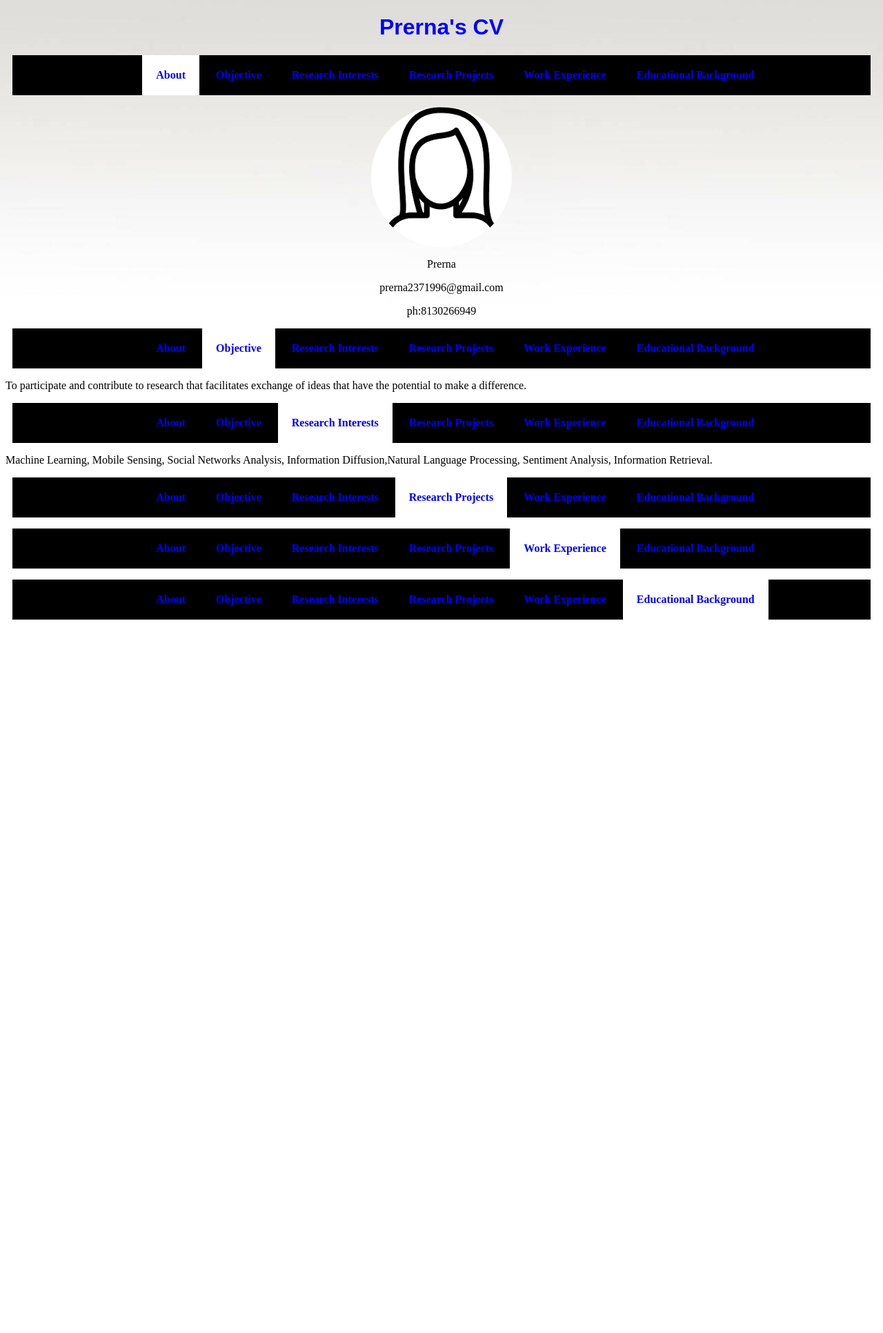
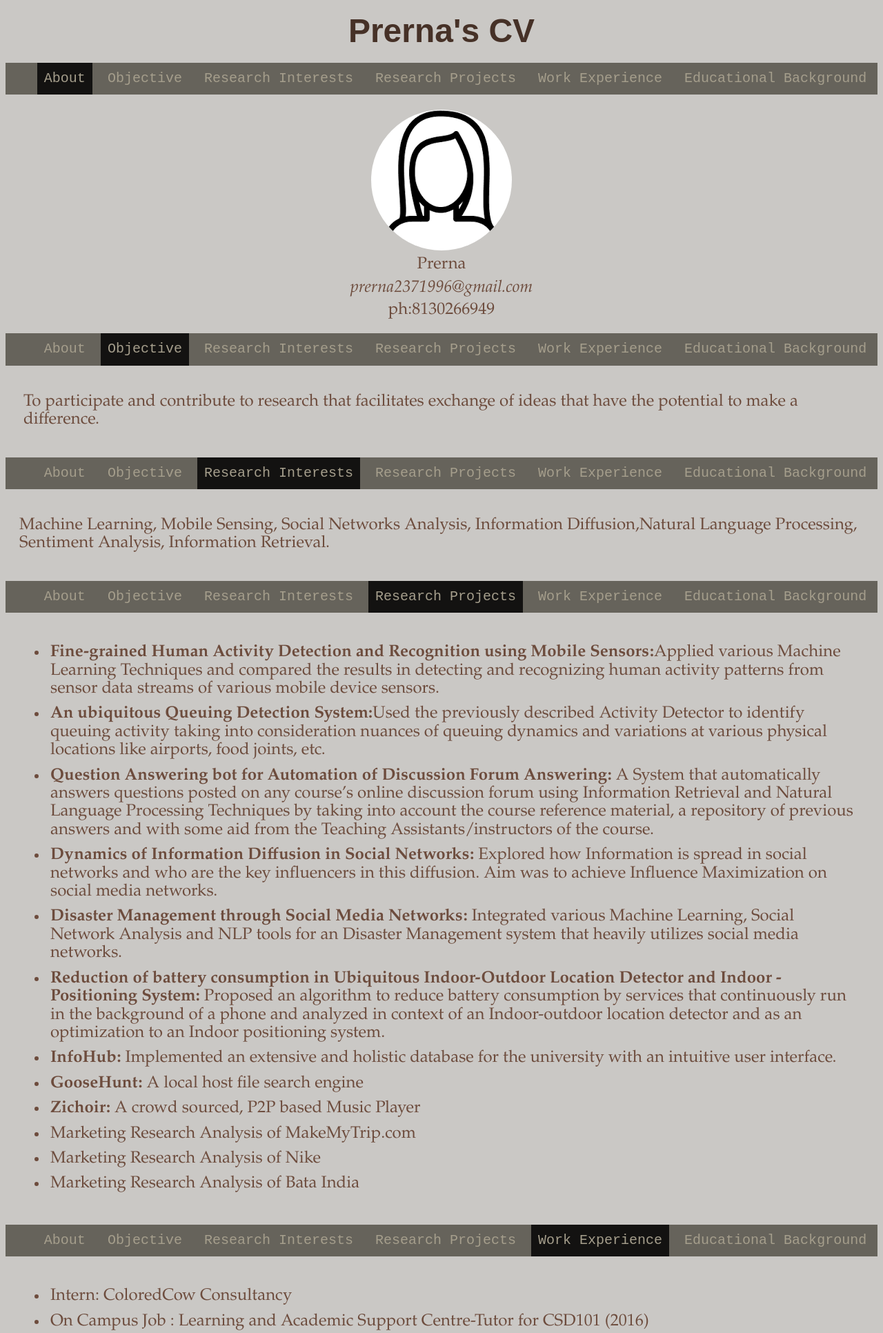
Before and after one commit to Prerna237/Internet-and-Web-Systems, a PHP site: page /webpage1.html in a window 1280 px wide. Shown: the top 1932 px of the page at 69% size. Before the commit the page ends 898 px from the top, so only its background shows below. Run offline with PHP 8.4, Linux system fonts and the light colour scheme.

Commit message:
Post CSS edits

```diff
--- a/styles.css
+++ b/styles.css
@@ -1,34 +1,55 @@
 h1 {
-	color:blue;
+	color:#463127;
 	font-family: 'BenchNine', sans-serif;
 	text-align: center;
+
 }
 
-.head1{
-	color:pink;
+p{
+	margin: 6px;
 }
 
 body {
-	background-image: url("Backgrounds/grey_bg.jpg");
-	background-repeat: repeat-x;
+	/*font-family: "Palatino Linotype", "Book Antiqua", Palatino, serif;
+  	*/
+  	color: #6d4c3d;
+  	background-color: #cac8c5;
+  	font-family: Baskerville,Baskerville Old Face,Hoefler Text,Garamond,Times New Roman,serif;
+	font-size: 24px;
+	font-style: normal;
+	font-variant: normal;
+	font-weight: 500;
+	line-height: 26.4px;
 }
 .headings{
 	list-style: none;
-	margin: 10px;
 	text-align: center;
 	font-weight: bolder;
 }
-ul{
-	background-color: black;
-	color: blue;
+.content{
+	margin: 20px;
+	margin-top: 40px;
+	margin-bottom: 40px;
+}
+
+.content li{
+	padding: 5px;
+}
+.headings ul{
+	font-size: 20px;
+	font-weight:300;
+	background-color: #66635B;
+	color: #A59E8C;
+	font-family: "Courier New", Courier, monospace;
 }
 .headings li{
 	display: inline-block;
-	padding: 20px;
+	padding: 10px;
 }
 
 #current_section{
-	background-color: white
+	background-color: #131211
+
 }
 
 #image_div{
@@ -42,6 +63,5 @@ img.circ_img{
   margin-left: auto;
   margin-right: auto;
   border-radius: 50%;
-  border: 3px
   padding:2px;
 }
--- a/webpage1.html
+++ b/webpage1.html
@@ -34,11 +34,13 @@
 	<nav>
 		<img src="Images/girl.png" class="circ_img" >
 	</nav>
+
 	<div style="text-align:center">
 		<p>Prerna</p>
-		<p><span style="font:italic">prerna2371996@gmail.com</span></p>
+		<p><span style="font-style:italic">prerna2371996@gmail.com</span></p>
 		<p>ph:8130266949</p>
 	</div>
+
 		<nav class="headings">
 		<ul>
 			<li >
@@ -113,7 +115,40 @@ of ideas that have the potential to make a difference.</p>
 		</ul>
 	</nav>
 	<nav class="content">
-
+		<ul>
+			<li><span style="font-weight:bold">Fine-grained Human Activity Detection and Recognition using Mobile
+Sensors:</span>Applied various Machine Learning Techniques and compared the
+results in detecting and recognizing human activity patterns from sensor data
+streams of various mobile device sensors.</li>
+<li><span style="font-weight:bold">An ubiquitous Queuing Detection System:</span>Used the previously described
+Activity Detector to identify queuing activity taking into consideration nuances
+of queuing dynamics and variations at various physical locations like airports,
+food joints, etc.</li>
+<li><span style="font-weight:bold">Question Answering bot for Automation of Discussion Forum Answering:</span> A
+System that automatically answers questions posted on any course’s online
+discussion forum using Information Retrieval and Natural Language Processing
+Techniques by taking into account the course reference material, a repository of
+previous answers and with some aid from the Teaching Assistants/instructors of
+the course.</li>
+<li><span style="font-weight:bold">Dynamics of Information Diffusion in Social Networks:</span> Explored how
+Information is spread in social networks and who are the key influencers in this
+diffusion. Aim was to achieve Influence Maximization on social media networks.
+</li><li><span style="font-weight:bold">Disaster Management through Social Media Networks:</span> Integrated various
+Machine Learning, Social Network Analysis and NLP tools for an Disaster
+Management system that heavily utilizes social media networks.</li>
+<li><span style="font-weight:bold">Reduction of battery consumption in Ubiquitous Indoor-Outdoor Location
+Detector and Indoor -Positioning System:</span> Proposed an algorithm to reduce
+battery consumption by services that continuously run in the background of a
+phone and analyzed in context of an Indoor-outdoor location detector and as an
+optimization to an Indoor positioning system.</li><li><span style="font-weight:bold">
+InfoHub:</span> Implemented an extensive and holistic database for the university with
+an intuitive user interface.</li>
+<li><span style="font-weight:bold">GooseHunt:</span> A local host file search engine</li>
+<li><span style="font-weight:bold">Zichoir:</span> A crowd sourced, P2P based Music Player</li>
+<li>Marketing Research Analysis of MakeMyTrip.com</li>
+<li>Marketing Research Analysis of Nike</li>
+<li>Marketing Research Analysis of Bata India</li>
+		</ul>
 	</nav>
 
 	<nav class="headings">
@@ -139,8 +174,14 @@ of ideas that have the potential to make a difference.</p>
 		</ul>
 	</nav>
 
-	<nav class="content">
-
+	<nav class="content"><ul>
+	<li>Intern: ColoredCow Consultancy</li>
+<li>On Campus Job : Learning and Academic Support Centre-Tutor for CSD101 (2016)</li>
+<li>On Campus Job: Admissions and Marketing (2015)</li>
+<li>On Campus Job: Marketing Support-Shiv Nadar Foundation (2015)</li>
+<li>Research Intern IIT-K</li>
+<li>On Campus Job: Fitness Instructor</li>
+		</ul>
 	</nav>
 
 	<nav class="headings">
@@ -167,8 +208,22 @@ of ideas that have the potential to make a difference.</p>
 	</nav>
 
 	<nav class="content">
-
-	</nav>
+	<ul>
+	<li>ACM Summer School: Machine Learning and NLP Technologies @ IIT-KGP</li>
+<li><p>Pursuing B.Tech in Computer Sciences with a minor degree in Marketing and Management
+from Shiv Nadar University with CGPA: 9.55</p>
+<p>Courses Undertaken: Academic Writing, Intro. to Computing and Programming, Data
+Structures, Database Management Systems, Computer Organization and Architecture,
+Operating Systems ,Computer Networking,Software Engineering, Physics, Calculus and
+Discrete Mathematics. Also finished courses in various other departments such as Management
+and Marketing, Life Sciences, Finance, History, English and Fine Arts.</p></li>
+<li><p>Finished senior secondary education from CBSE with 92.4%</p>
+<p>Won in JNNESEC(National Level Science Exhibition) and Indian National Science Congress
+2012 at the National Level for research project on Cuboids,Helixes and Spider Spirals.</p></li>
+<li><p>Finished secondary education from CBSE with GPA of 10.0</p>
+<p>Presented projects on Helixes and on Interpolation algorithms at district and State level
+Exhibitions. School Girls’ Basketball team captain during this period.</p>
+</li></ul>	</nav>
 
 </body>
 </html>
```
Also changed, not shown: Backgrounds/pink_bg.jpg (added), 1 other file.
